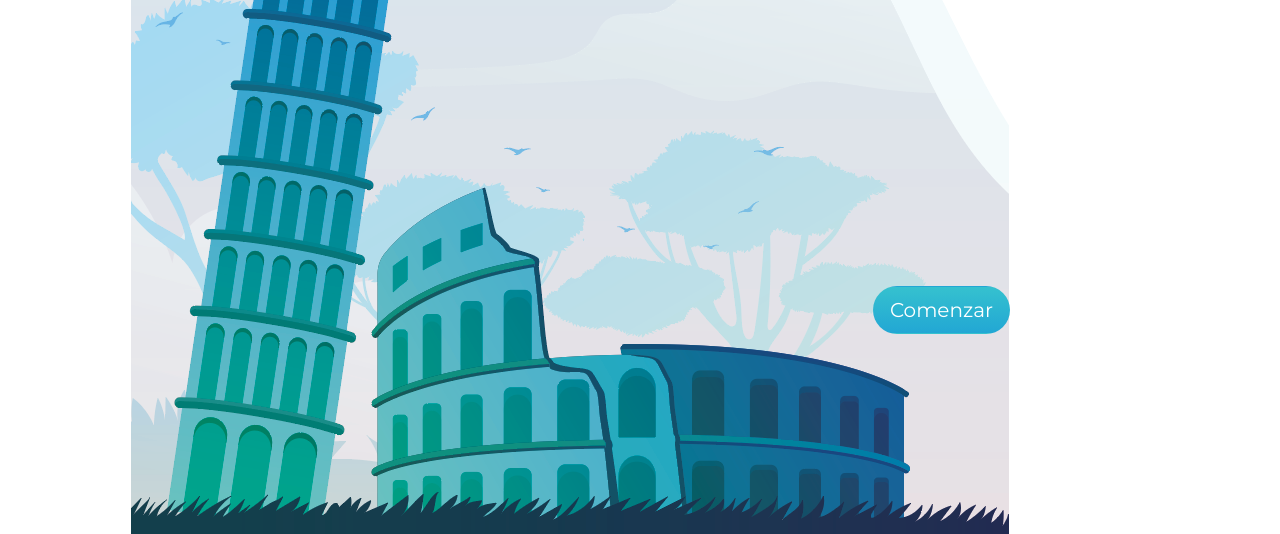
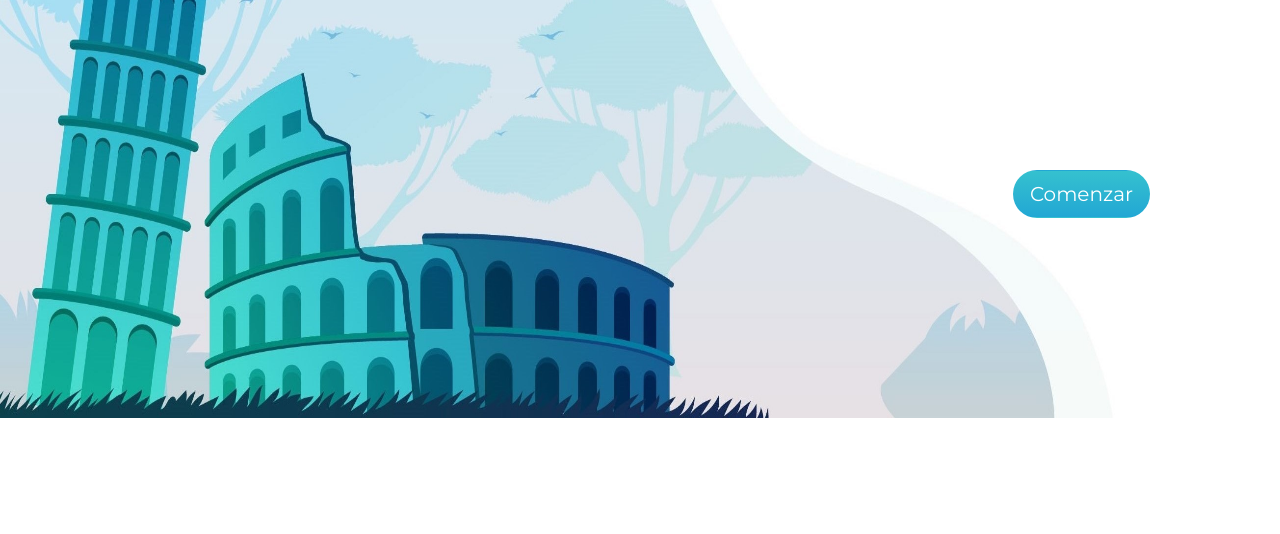
Before and after one commit to yosepf0322/Andare_In_Italia, a plain HTML site: page index.html in a window 1280 px wide. Shown: the part 382-916 px from the top of the page. After the commit the page ends 800 px from the top, so only its background shows below. Drawn offline with nearby package versions, Linux system fonts and the light colour scheme; a web font is replaced by a local one.

Commit message:
Se agregó proyecto

```diff
--- a/index.html
+++ b/index.html
@@ -14,9 +14,9 @@
 </head>
 
 <body>
-    <div class="container" id="contimg">
-<!--         <img class="imghd" src="img/italia_inicio.jpg">-->
-    <img class="img-fluid" id="imghd" src="img/italia_bc.png">
+    <div id="contimg">
+        <img class="imghd" src="img/italia_inicio.jpg">
+    <!-- <img class="img-fluid" id="imghd" src="img/italia_bc.png"> -->
         <h1 id="titlehd">Bienvenid@ a</h1>
         <h1 id="titlehd2">Italia</h1>
         <button type="button" class="btn btn-lg" id="btncomenzar" data-bs-toggle="modal" data-bs-target="#ModalIngresar">Comenzar</button>
```
